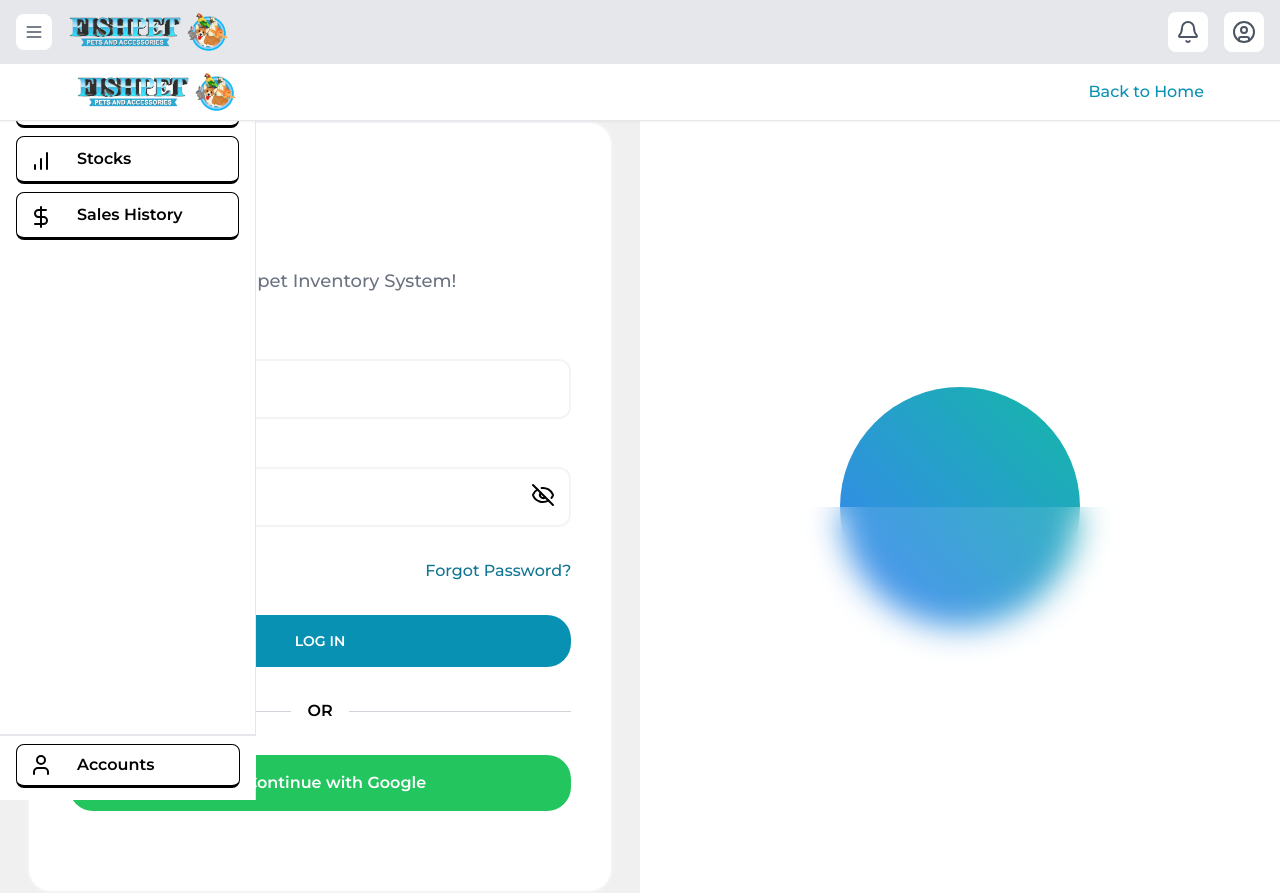
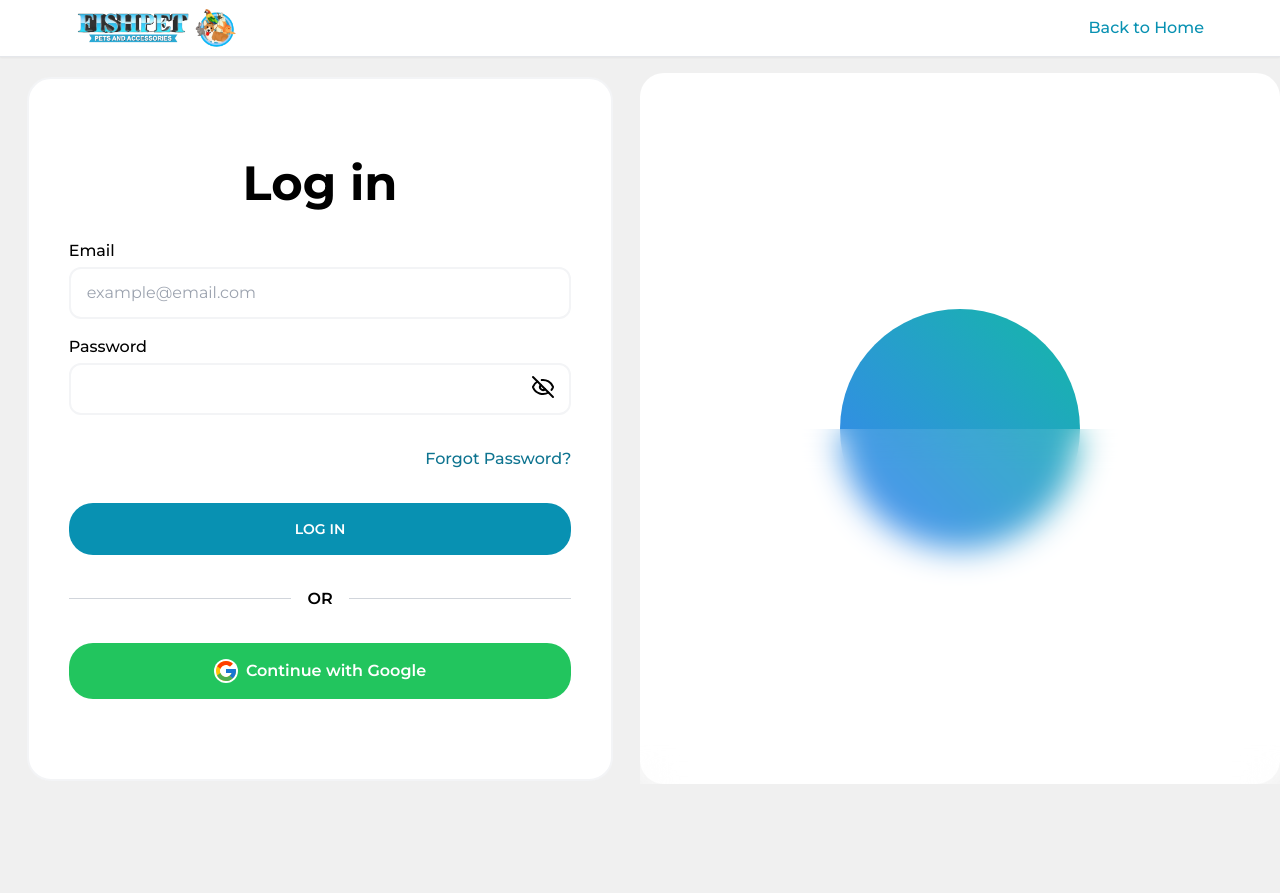
Before and after one commit to eimryst/Fishpet-Inventory-System, a React (Vite) app: page / in a window 1280 px wide. After the commit the page ends 800 px from the top, so only its background shows below. Built offline with nearby package versions, Linux system fonts and the light colour scheme.

Commit message:
Log in page design changes and fixes.

```diff
--- a/src/AppContent.jsx
+++ b/src/AppContent.jsx
@@ -9,11 +9,12 @@ export default function AppContent() {
     <div>
       <div>
         <Sidebar
-        // sidebarToggle="false"
+        sidebarToggle="true"
         />
       </div>
       <div>
-        <Header />
+        <Header
+        headerToggle="false"/>
         <Routes>
           <Route path="/" element={<Login />} />
           <Route path="/home" element={<div>Home</div>} />
--- a/src/components/Header.jsx
+++ b/src/components/Header.jsx
@@ -2,9 +2,12 @@ import { Bell, Menu, UserCircle } from "lucide-react";
 import React from "react";
 import { BiNotification } from "react-icons/bi";
 
-export default function Header() {
+export default function Header({ headerToggle }) {
   return (
-    <div className="bg-gray-200 px-4 py-3 flex justify-between top-0 left-0 right-0 h-16">
+    <div className={`bg-gray-200 px-4 py-3 flex justify-between top-0 left-0 right-0 h-16
+    ${
+      headerToggle ? "hidden" : "hidden"
+    }`}>
       <div className="flex items-center gap-4">
         <button className="p-2 rounded-lg bg-white hover:bg-gray-100 transition-colors">
           <Menu className="w-5 h-5 text-gray-600" />
--- a/src/pages/Login.jsx
+++ b/src/pages/Login.jsx
@@ -22,44 +22,40 @@ export default function Login() {
           </div>
         </header>
       </div>
-      <div className="flex justify-center items-center w-full h-screen">
+      <div className="flex justify-center items-center w-full h-screen py-4">
         <div className="w-full flex items-center justify-center lg:w-1/2">
           <div className="w-11/12 max-w-[700px] px-10 py-20 rounded-3xl bg-white border-2 border-gray-100">
-            <h1 className="text-5xl font-bold uppercase">Log in</h1>
-            <p className="font-medium text-lg text-gray-500 mt-4">
-              Welcome to the Fishpet Inventory System!
-            </p>
+            <h1 className="text-5xl font-bold text-center">Log in</h1>
             <div className="mt-8">
               <form>
                 <div className="flex flex-col">
-                  <label className="text-lg font-medium">Email</label>
+                  <label className="text-md font-medium">Email</label>
                   <input
                     type="email"
-                    placeholder="Enter your email"
-                    className="w-full border-2 border-gray-100 rounded-xl p-4 mt-1 bg-transparent"
+                    placeholder="example@email.com"
+                    className="w-full border-2 border-gray-100 rounded-xl px-4 py-3 mt-1 bg-transparent"
                   />
                 </div>
                 <div className="flex flex-col mt-4">
-                  <label className="text-lg font-medium">Password</label>
+                  <label className="text-md font-medium">Password</label>
                   <div className="relative">
                     <input
                       type={showPassword ? "text" : "password"}
-                      placeholder="Enter your password"
-                      className="w-full border-2 border-gray-100 rounded-xl p-4 mt-1 bg-transparent"
+                      className="w-full border-2 border-gray-100 rounded-xl px-4 py-3 mt-1 bg-transparent"
                     />
                     {showPassword ? (
                       <Eye
                         onClick={() =>
                           setShowPassword((prevState) => !prevState)
                         }
-                        className="absolute right-4 top-5 text-xl cursor-pointer"
+                        className="absolute right-4 top-4 text-xl cursor-pointer"
                       />
                     ) : (
                       <EyeOff
                         onClick={() =>
                           setShowPassword((prevState) => !prevState)
                         }
-                        className="absolute right-4 top-5 text-xl cursor-pointer"
+                        className="absolute right-4 top-4 text-xl cursor-pointer"
                       />
                     )}
                   </div>
@@ -88,7 +84,7 @@ export default function Login() {
             </div>
           </div>
         </div>
-        <div className="hidden relative w-1/2 h-full lg:flex items-center justify-center bg-white">
+        <div className="hidden relative w-1/2 h-full lg:flex items-center justify-center bg-white rounded-3xl">
           <div className="w-60 h-60 rounded-full bg-gradient-to-tr from-blue-500 to-teal-500 animate-spin" />
           <div className="w-full h-1/2 absolute bottom-0 bg-white/10 backdrop-blur-lg" />
         </div>
```
